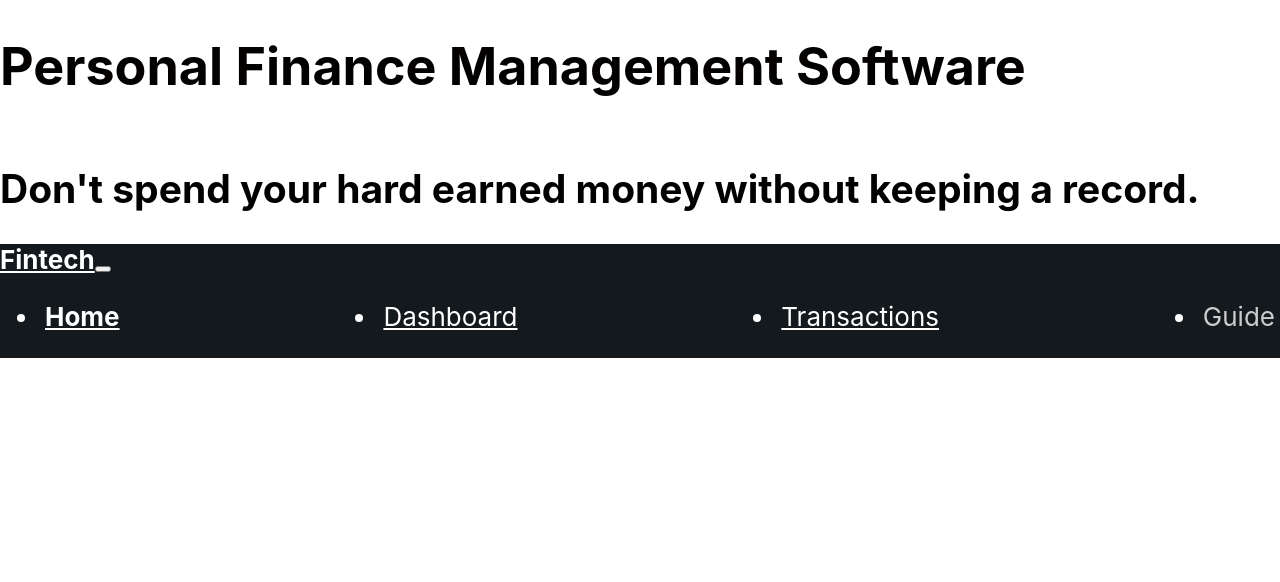
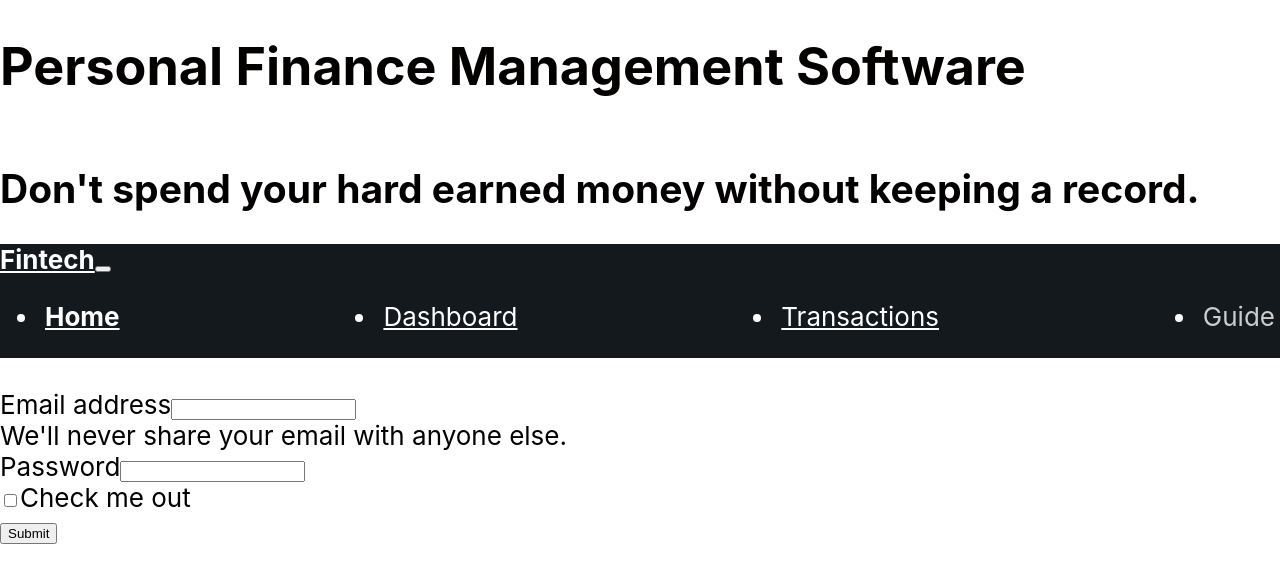
Before and after one commit to SHUB2205/fintech, a React (Create React App) app: page / in a window 1280 px wide. Shown: the top 582 px of the page. Built offline with nearby package versions, Linux system fonts and the light colour scheme.

Commit message:
Form add

```diff
--- a/src/App.js
+++ b/src/App.js
@@ -1,4 +1,5 @@
 import './App.css';
+import Form from './components/form'
 
 function App() {
   return (
@@ -31,6 +32,10 @@
             </div>
           </div>
         </nav>
+        <br></br>
+        <Form/>
+
+
 
       </header>
     </div>
--- /dev/null
+++ b/src/components/form.js
@@ -0,0 +1,28 @@
+import React from 'react';
+
+function Form(){
+    return(
+        <div>
+            <header>
+                <form>
+                    <div class="mb-3">
+                        <label for="exampleInputEmail1" class="form-label">Email address</label>
+                        <input type="email" class="form-control" id="exampleInputEmail1" aria-describedby="emailHelp"/>
+                        <div id="emailHelp" class="form-text">We'll never share your email with anyone else.</div>
+                    </div>
+                    <div class="mb-3">
+                        <label for="exampleInputPassword1" class="form-label">Password</label>
+                        <input type="password" class="form-control" id="exampleInputPassword1"/>
+                    </div>
+                    <div class="mb-3 form-check">
+                        <input type="checkbox" class="form-check-input" id="exampleCheck1"/>
+                        <label class="form-check-label" for="exampleCheck1">Check me out</label>
+                    </div>
+                    <button type="submit" class="btn btn-primary">Submit</button>
+                </form>
+            </header>
+        </div>
+    )
+}
+
+export default Form;
```
